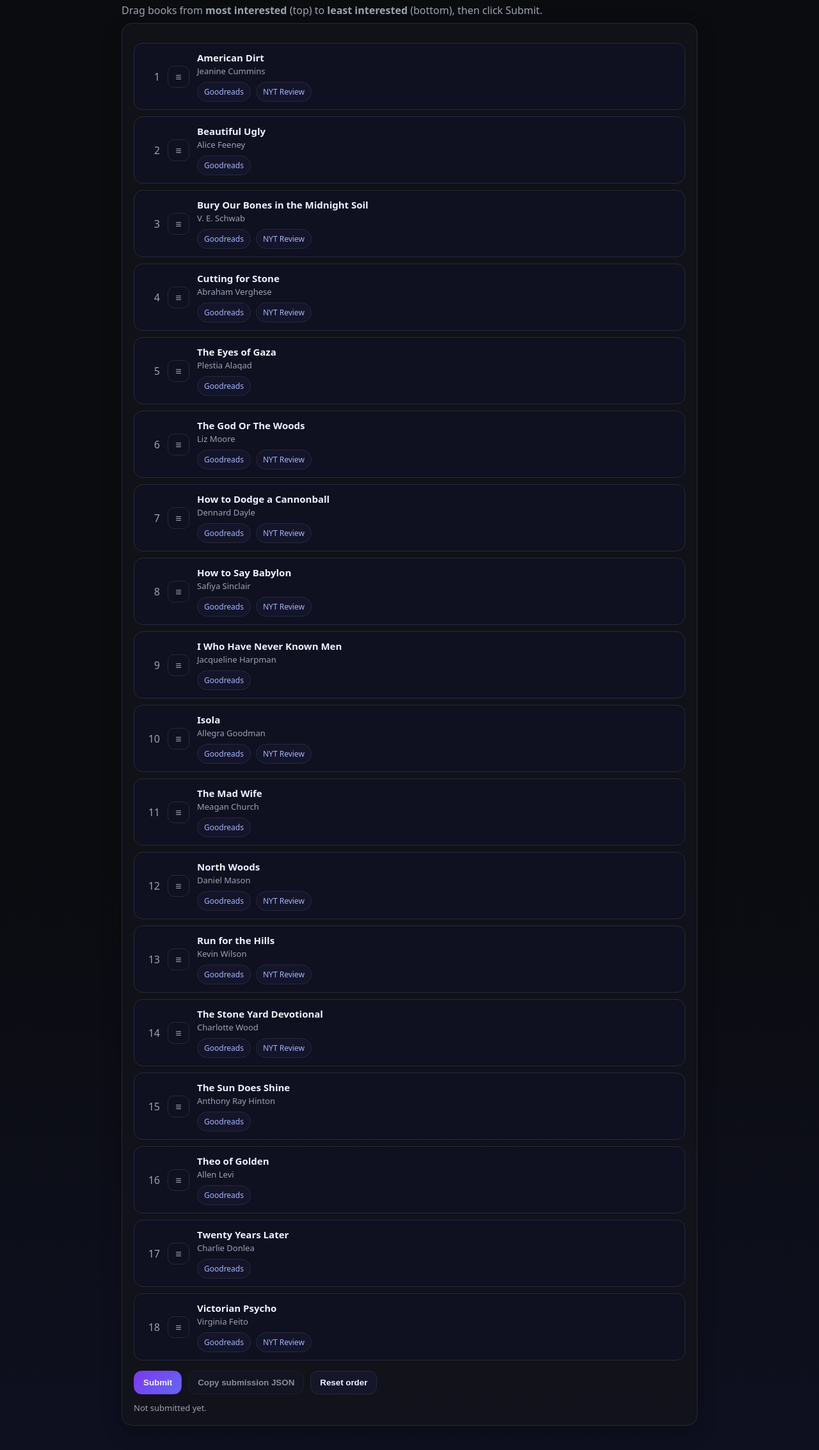
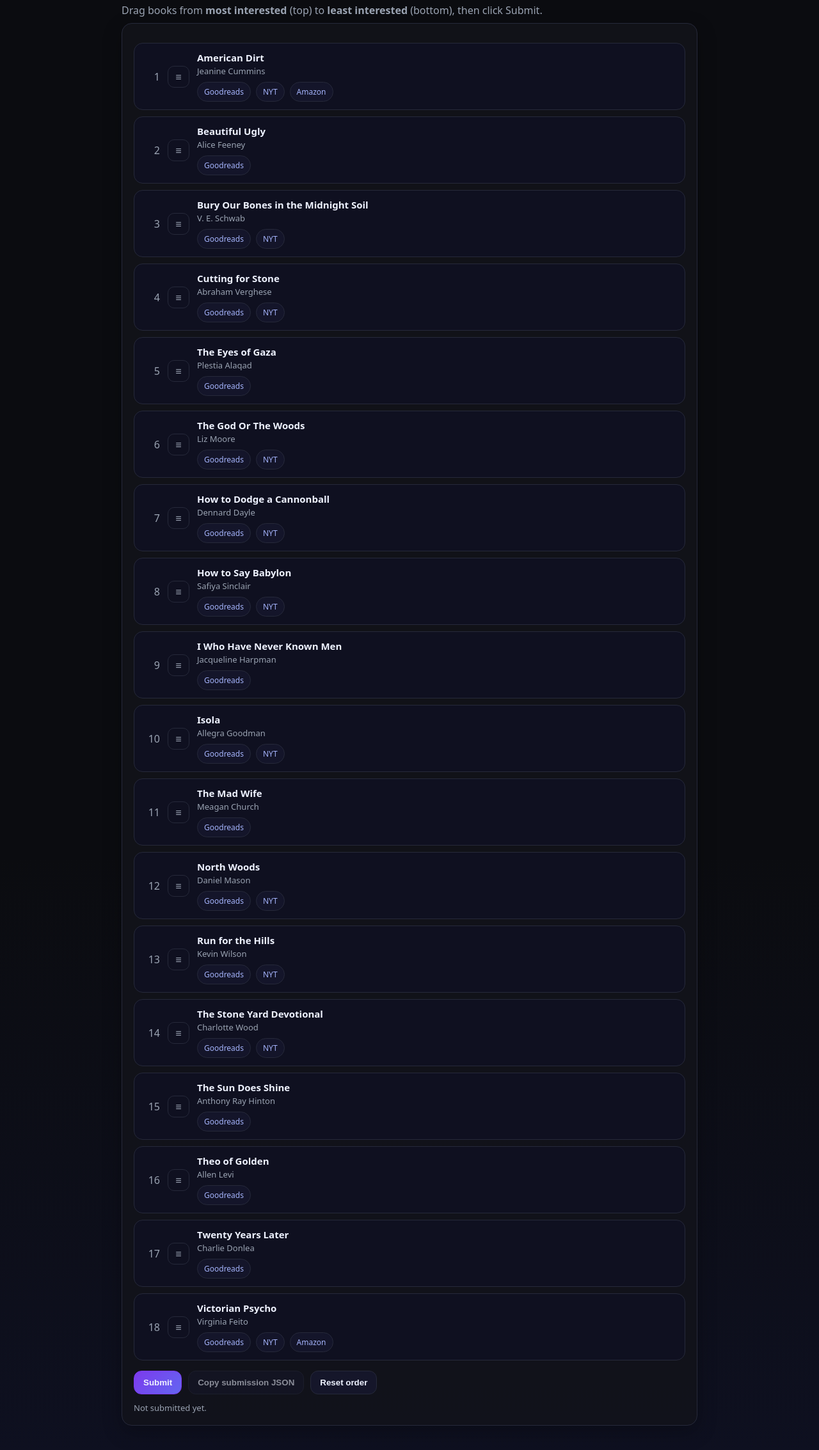
Before and after one commit to cherrickunh/book-club, a plain HTML site: page index.html in a window 1280 px wide. Shown: the part 69-2336 px from the top of the page at 64% size. Drawn offline with Linux system fonts and the light colour scheme.

Commit message:
Update index.html
additional links, new title

```diff
--- a/index.html
+++ b/index.html
@@ -3,20 +3,20 @@
 <head>
   <meta charset="utf-8" />
   <meta name="viewport" content="width=device-width,initial-scale=1" />
-  <title>Book Club Interest Ranking</title>
+  <title>February Book Club Nominations</title>
 
   <style>
     :root { --bg:#0b0c10; --card:#12131a; --muted:#9aa3b2; --text:#eef2ff; --border:#26293a; }
-    body {
+    body{
       margin:0;
       font-family: system-ui, -apple-system, Segoe UI, Roboto, Arial, sans-serif;
       background: linear-gradient(180deg,#0b0c10,#0b0c10 60%,#0e1020);
       color:var(--text);
     }
-    .wrap { max-width: 900px; margin: 0 auto; padding: 28px 16px 48px; }
-    h1 { margin: 0 0 6px; font-size: 28px; }
-    p { margin: 8px 0; color: var(--muted); line-height: 1.45; }
-    .card {
+    .wrap{ max-width: 900px; margin: 0 auto; padding: 28px 16px 48px; }
+    h1{ margin: 0 0 6px; font-size: 28px; }
+    p{ margin: 8px 0; color: var(--muted); line-height: 1.45; }
+    .card{
       background: rgba(18,19,26,.85);
       border: 1px solid var(--border);
       border-radius: 16px;
@@ -24,16 +24,16 @@
       box-shadow: 0 10px 30px rgba(0,0,0,.25);
     }
 
-    .list { margin-top: 12px; padding: 0; list-style: none; }
-    .item {
+    .list{ margin-top: 12px; padding: 0; list-style: none; }
+    .item{
       display:flex; align-items:center; gap: 12px;
       background:#0f1020; border:1px solid var(--border);
       border-radius:14px; padding:12px; margin:10px 0;
       cursor:grab; user-select:none;
     }
-    .item:active { cursor:grabbing; }
-    .rank { width:28px; text-align:right; color:var(--muted); font-variant-numeric:tabular-nums; }
-    .handle {
+    .item:active{ cursor:grabbing; }
+    .rank{ width:28px; text-align:right; color:var(--muted); font-variant-numeric:tabular-nums; }
+    .handle{
       width:32px; height:32px;
       border-radius:10px; border:1px solid var(--border);
       display:grid; place-items:center; color:var(--muted);
@@ -41,17 +41,17 @@
     }
 
     /* Mobile-safe wrapping in flex layout */
-    .title { flex:1; min-width:0; }
-    .title strong { display:block; font-size:15px; font-weight:650; overflow-wrap:anywhere; }
-    .title span { display:block; font-size:13px; color:var(--muted); margin-top:2px; overflow-wrap:anywhere; }
+    .title{ flex:1; min-width:0; }
+    .title strong{ display:block; font-size:15px; font-weight:650; overflow-wrap:anywhere; }
+    .title span{ display:block; font-size:13px; color:var(--muted); margin-top:2px; overflow-wrap:anywhere; }
 
-    .links {
+    .links{
       margin-top: 8px;
       display:flex;
       gap:8px;
       flex-wrap:wrap;
     }
-    .chip {
+    .chip{
       display:inline-block;
       font-size:12px;
       color:#a5b4fc;
@@ -65,35 +65,35 @@
       overflow-wrap:anywhere;
       -webkit-tap-highlight-color: transparent;
     }
-    .chip:hover { text-decoration: underline; }
+    .chip:hover{ text-decoration: underline; }
 
-    .ghost { opacity:.55; }
+    .ghost{ opacity:.55; }
 
-    .actions { margin-top:14px; display:flex; gap:10px; flex-wrap:wrap; }
-    button {
+    .actions{ margin-top:14px; display:flex; gap:10px; flex-wrap:wrap; }
+    button{
       border:1px solid var(--border);
       background:#15162a; color:var(--text);
       padding:10px 14px; border-radius:12px;
       cursor:pointer; font-weight:600;
     }
-    button.primary {
+    button.primary{
       background:linear-gradient(135deg,#7c3aed,#6366f1);
       border-color:#7c3aed;
     }
-    button:disabled { opacity:.55; cursor:not-allowed; }
+    button:disabled{ opacity:.55; cursor:not-allowed; }
 
-    .status { margin-top:12px; font-size:13px; color:var(--muted); }
-    pre {
+    .status{ margin-top:12px; font-size:13px; color:var(--muted); }
+    pre{
       display:none; margin-top:12px;
       background:#0f1020; border:1px solid var(--border);
       border-radius:12px; padding:12px;
       overflow:auto; font-size:12px;
     }
 
-    @media (max-width: 520px) {
-      .item { padding: 12px 10px; }
-      .handle { width: 34px; height: 34px; }
-      .chip { padding: 7px 12px; }
+    @media (max-width: 520px){
+      .item{ padding: 12px 10px; }
+      .handle{ width: 34px; height: 34px; }
+      .chip{ padding: 7px 12px; }
     }
   </style>
 </head>
@@ -113,7 +113,8 @@
           <strong>American Dirt</strong><span>Jeanine Cummins</span>
           <div class="links">
             <a class="chip" href="https://www.goodreads.com/book/show/45046527-american-dirt" target="_blank" rel="noopener noreferrer">Goodreads</a>
-            <a class="chip" href="https://www.nytimes.com/2020/01/19/books/review/american-dirt-jeanine-cummins.html" target="_blank" rel="noopener noreferrer">NYT Review</a>
+            <a class="chip" href="https://www.nytimes.com/2020/01/19/books/review/american-dirt-jeanine-cummins.html" target="_blank" rel="noopener noreferrer">NYT</a>
+            <a class="chip" href="https://a.co/d/6x8cZTP" target="_blank" rel="noopener noreferrer">Amazon</a>
           </div>
         </div>
       </li>
@@ -136,7 +137,7 @@
           <strong>Bury Our Bones in the Midnight Soil</strong><span>V. E. Schwab</span>
           <div class="links">
             <a class="chip" href="https://www.goodreads.com/book/show/215020997-bury-our-bones-in-the-midnight-soil" target="_blank" rel="noopener noreferrer">Goodreads</a>
-            <a class="chip" href="https://www.nytimes.com/2025/06/10/books/review/bury-our-bones-in-the-midnight-soil-by-v-e-schwab.html" target="_blank" rel="noopener noreferrer">NYT Review</a>
+            <a class="chip" href="https://www.nytimes.com/2025/06/10/books/review/bury-our-bones-in-the-midnight-soil-by-v-e-schwab.html" target="_blank" rel="noopener noreferrer">NYT</a>
           </div>
         </div>
       </li>
@@ -148,7 +149,7 @@
           <strong>Cutting for Stone</strong><span>Abraham Verghese</span>
           <div class="links">
             <a class="chip" href="https://www.goodreads.com/book/show/3591262" target="_blank" rel="noopener noreferrer">Goodreads</a>
-            <a class="chip" href="https://www.nytimes.com/2009/02/08/books/review/Wagner-t.html" target="_blank" rel="noopener noreferrer">NYT Review</a>
+            <a class="chip" href="https://www.nytimes.com/2009/02/08/books/review/Wagner-t.html" target="_blank" rel="noopener noreferrer">NYT</a>
           </div>
         </div>
       </li>
@@ -171,7 +172,7 @@
           <strong>The God Or The Woods</strong><span>Liz Moore</span>
           <div class="links">
             <a class="chip" href="https://www.goodreads.com/book/show/199698485-the-god-of-the-woods" target="_blank" rel="noopener noreferrer">Goodreads</a>
-            <a class="chip" href="https://www.nytimes.com/2024/07/02/books/review/the-god-of-the-woods-liz-moore.html" target="_blank" rel="noopener noreferrer">NYT Review</a>
+            <a class="chip" href="https://www.nytimes.com/2024/07/02/books/review/the-god-of-the-woods-liz-moore.html" target="_blank" rel="noopener noreferrer">NYT</a>
           </div>
         </div>
       </li>
@@ -183,7 +184,7 @@
           <strong>How to Dodge a Cannonball</strong><span>Dennard Dayle</span>
           <div class="links">
             <a class="chip" href="https://www.goodreads.com/book/show/217388187-how-to-dodge-a-cannonball" target="_blank" rel="noopener noreferrer">Goodreads</a>
-            <a class="chip" href="https://www.nytimes.com/2025/06/16/books/review/how-to-dodge-a-cannonball-dennard-dayle.html" target="_blank" rel="noopener noreferrer">NYT Review</a>
+            <a class="chip" href="https://www.nytimes.com/2025/06/16/books/review/how-to-dodge-a-cannonball-dennard-dayle.html" target="_blank" rel="noopener noreferrer">NYT</a>
           </div>
         </div>
       </li>
@@ -195,7 +196,7 @@
           <strong>How to Say Babylon</strong><span>Safiya Sinclair</span>
           <div class="links">
             <a class="chip" href="https://www.goodreads.com/book/show/62919742-how-to-say-babylon" target="_blank" rel="noopener noreferrer">Goodreads</a>
-            <a class="chip" href="https://www.nytimes.com/2023/09/29/books/review/how-to-say-babylon-safiya-sinclair.html" target="_blank" rel="noopener noreferrer">NYT Review</a>
+            <a class="chip" href="https://www.nytimes.com/2023/09/29/books/review/how-to-say-babylon-safiya-sinclair.html" target="_blank" rel="noopener noreferrer">NYT</a>
           </div>
         </div>
       </li>
@@ -218,7 +219,7 @@
           <strong>Isola</strong><span>Allegra Goodman</span>
           <div class="links">
             <a class="chip" href="https://www.goodreads.com/book/show/212806636-isola" target="_blank" rel="noopener noreferrer">Goodreads</a>
-            <a class="chip" href="https://www.nytimes.com/2025/02/01/books/review/allegra-goodman-isola.html" target="_blank" rel="noopener noreferrer">NYT Review</a>
+            <a class="chip" href="https://www.nytimes.com/2025/02/01/books/review/allegra-goodman-isola.html" target="_blank" rel="noopener noreferrer">NYT</a>
           </div>
         </div>
       </li>
@@ -241,7 +242,7 @@
           <strong>North Woods</strong><span>Daniel Mason</span>
           <div class="links">
             <a class="chip" href="https://www.goodreads.com/book/show/75569082" target="_blank" rel="noopener noreferrer">Goodreads</a>
-            <a class="chip" href="https://www.nytimes.com/2023/09/19/books/review/daniel-mason-north-woods.html" target="_blank" rel="noopener noreferrer">NYT Review</a>
+            <a class="chip" href="https://www.nytimes.com/2023/09/19/books/review/daniel-mason-north-woods.html" target="_blank" rel="noopener noreferrer">NYT</a>
           </div>
         </div>
       </li>
@@ -253,7 +254,7 @@
           <strong>Run for the Hills</strong><span>Kevin Wilson</span>
           <div class="links">
             <a class="chip" href="https://www.goodreads.com/book/show/218671843-run-for-the-hills" target="_blank" rel="noopener noreferrer">Goodreads</a>
-            <a class="chip" href="https://www.nytimes.com/2025/05/13/books/review/kevin-wilson-run-for-the-hills.html" target="_blank" rel="noopener noreferrer">NYT Review</a>
+            <a class="chip" href="https://www.nytimes.com/2025/05/13/books/review/kevin-wilson-run-for-the-hills.html" target="_blank" rel="noopener noreferrer">NYT</a>
           </div>
         </div>
       </li>
@@ -265,7 +266,7 @@
           <strong>The Stone Yard Devotional</strong><span>Charlotte Wood</span>
           <div class="links">
             <a class="chip" href="https://www.goodreads.com/book/show/168632462-stone-yard-devotional" target="_blank" rel="noopener noreferrer">Goodreads</a>
-            <a class="chip" href="https://www.nytimes.com/2025/02/10/books/review/stone-yard-devotional-charlotte-wood.html?smid=nytcore-android-share" target="_blank" rel="noopener noreferrer">NYT Review</a>
+            <a class="chip" href="https://www.nytimes.com/2025/02/10/books/review/stone-yard-devotional-charlotte-wood.html?smid=nytcore-android-share" target="_blank" rel="noopener noreferrer">NYT</a>
           </div>
         </div>
       </li>
@@ -310,7 +311,8 @@
           <strong>Victorian Psycho</strong><span>Virginia Feito</span>
           <div class="links">
             <a class="chip" href="https://www.goodreads.com/book/show/213395480-victorian-psycho" target="_blank" rel="noopener noreferrer">Goodreads</a>
-            <a class="chip" href="https://www.nytimes.com/2025/02/01/books/review/victorian-psycho-virginia-feito.html" target="_blank" rel="noopener noreferrer">NYT Review</a>
+            <a class="chip" href="https://www.nytimes.com/2025/02/01/books/review/victorian-psycho-virginia-feito.html" target="_blank" rel="noopener noreferrer">NYT</a>
+            <a class="chip" href="https://a.co/d/013pHNL" target="_blank" rel="noopener noreferrer">Amazon</a>
           </div>
         </div>
       </li>
@@ -337,15 +339,19 @@
   const copyBtn = document.getElementById('copyBtn');
   const resetBtn = document.getElementById('resetBtn');
 
-  const STORAGE_KEY = 'bookclub_ranking_final_v1_links_nyt';
+  const STORAGE_KEY = 'bookclub_ranking_final_v1_links';
   let dragSrc = null;
   const originalOrder = Array.from(list.children);
 
-  function items() { return Array.from(list.children); }
-  function updateRanks() {
+  function items(){ return Array.from(list.children); }
+  function updateRanks(){
     items().forEach((li, i) => li.querySelector('.rank').textContent = i + 1);
   }
-  function serialize() {
+
+  function serialize(){
+    const getLink = (li, label) =>
+      Array.from(li.querySelectorAll('.links a')).find(a => a.textContent.trim() === label)?.href || null;
+
     return {
       submitted_at: new Date().toISOString(),
       ranking: items().map((li, i) => ({
@@ -353,24 +359,27 @@
         id: li.dataset.id,
         title: li.querySelector('strong').textContent,
         author: li.querySelector('span').textContent,
-        goodreads: li.querySelector('.links a[href*="goodreads.com"]')?.href || null,
-        nytimes: li.querySelector('.links a[href*="nytimes.com"]')?.href || null
+        goodreads: getLink(li, 'Goodreads'),
+        nytimes: getLink(li, 'NYT'),
+        amazon: getLink(li, 'Amazon')
       }))
     };
   }
 
-  function wire(li) {
+  function wire(li){
     li.addEventListener('dragstart', e => {
       dragSrc = li;
       li.classList.add('ghost');
       e.dataTransfer.setData('text/plain', li.dataset.id);
       e.dataTransfer.effectAllowed = 'move';
     });
+
     li.addEventListener('dragend', () => {
       li.classList.remove('ghost');
       dragSrc = null;
       updateRanks();
     });
+
     li.addEventListener('dragover', e => {
       e.preventDefault();
       if (!dragSrc || dragSrc === li) return;
```
